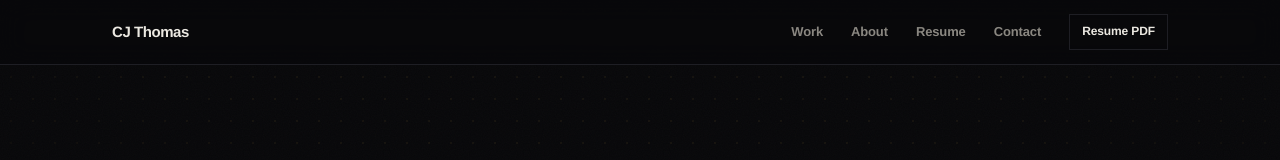
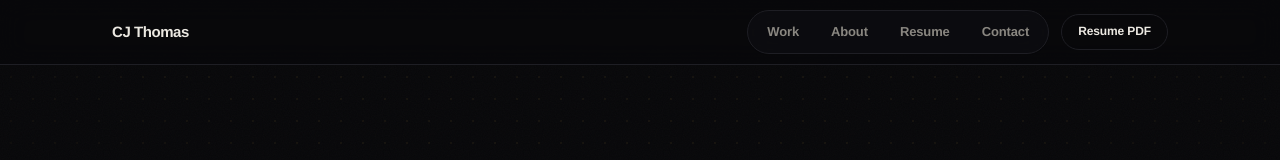
Before and after one commit to cedricsthomasjr/cjt, a Next.js app: page / in a window 1280 px wide. Shown: the top 160 px of the page. Built offline with nearby package versions, Linux system fonts and the light colour scheme.

Commit message:
feat: pill navigation with gold active state

```diff
--- a/src/app/globals.css
+++ b/src/app/globals.css
@@ -491,6 +491,39 @@
     box-shadow: var(--glow-gold-strong);
   }
 
+  /* --- nav -------------------------------------------------------------- */
+
+  .navpill {
+    display: flex;
+    align-items: center;
+    gap: 0.25rem;
+    border-radius: 999px;
+    border: 1px solid var(--color-rule);
+    background: rgb(14 14 18 / 0.72);
+    backdrop-filter: blur(14px);
+    padding: 0.3125rem;
+  }
+
+  .navpill-item {
+    border-radius: 999px;
+    padding: 0.4375rem 0.875rem;
+    font-family: var(--font-hn);
+    font-weight: 700;
+    font-size: 0.8125rem;
+    letter-spacing: -0.01em;
+    color: var(--color-muted);
+    transition: color 0.22s ease, background-color 0.22s ease;
+  }
+
+  .navpill-item:hover {
+    color: var(--color-bone);
+  }
+
+  .navpill-item[data-active="true"] {
+    background: var(--color-gold);
+    color: var(--color-ink);
+  }
+
   /* --- pills ------------------------------------------------------------ */
 
   .pill {
--- a/src/components/Navbar.js
+++ b/src/components/Navbar.js
@@ -27,7 +27,8 @@ export default function Navbar() {
           CJ Thomas
         </Link>
 
-        <div className="hidden items-center gap-7 md:flex">
+        <div className="hidden items-center gap-3 md:flex">
+          <div className="navpill">
             {links.map((link) => {
               const active = pathname.startsWith(link.href);
               return (
@@ -35,26 +36,26 @@ export default function Navbar() {
                   key={link.href}
                   href={link.href}
                   aria-current={active ? "page" : undefined}
-                className={`text-[0.8125rem] tracking-[-0.01em] transition-colors ${
-                  active ? "text-gold" : "text-muted hover:text-bone"
-                }`}
+                  data-active={active}
+                  className="navpill-item"
                 >
                   {link.label}
                 </Link>
               );
             })}
+          </div>
           <a
             href={contactLinks.resumePdf}
             target="_blank"
             rel="noreferrer"
-            className="btn h-9 min-h-0 px-3 text-[0.75rem]"
+            className="btn h-9 min-h-0 rounded-full px-4 text-[0.75rem]"
           >
             Resume PDF
           </a>
         </div>
 
         <button
-          className="grid h-10 w-10 place-items-center border border-rule text-bone md:hidden"
+          className="grid h-10 w-10 place-items-center rounded-full border border-rule text-bone md:hidden"
           onClick={() => setOpen(!open)}
           aria-expanded={open}
           aria-label={open ? "Close menu" : "Open menu"}
```
Lines whose indentation alone changed are shown as unchanged.
